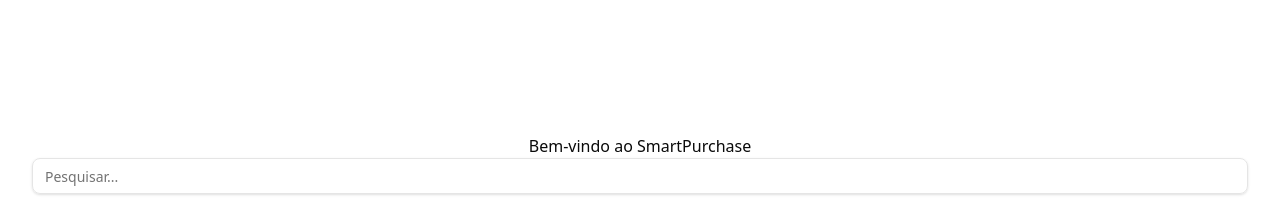
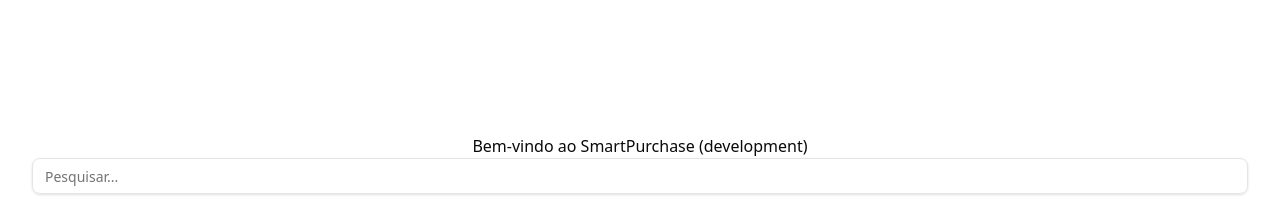
Before and after one commit to jhonattasantos/smartpurchase-ui, a React (Vite) app: page / in a window 1280 px wide. Shown: the part 234-458 px from the top of the page. Built offline with nearby package versions, Linux system fonts and the light colour scheme; no server answers; what miragejs would draw is missing.

Commit message:
feat: add environment variable support and update API base URL

```diff
--- a/src/App.tsx
+++ b/src/App.tsx
@@ -8,7 +8,7 @@
 
   return (
     <div className="App">
-      <h1>Bem-vindo ao SmartPurchase</h1>
+      <h1>Bem-vindo ao SmartPurchase ({import.meta.env.MODE})</h1>
       <Input placeholder="Pesquisar..." />
       <nav>
         <Button onClick={() => navigate("/company/register")}>Cadastrar Empresa</Button>
--- a/src/main.tsx
+++ b/src/main.tsx
@@ -1,4 +1,3 @@
-import React from 'react';
 import { StrictMode } from 'react'
 import { createRoot } from 'react-dom/client'
 import { BrowserRouter, Routes, Route } from 'react-router-dom';
@@ -7,7 +6,7 @@
 import { makeServer } from './mirage';
 import './index.css'
 
-if (process.env.NODE_ENV === 'development') {
+if (import.meta.env.MODE === 'development') {
   makeServer()
 }
 
--- a/src/services/api.ts
+++ b/src/services/api.ts
@@ -1,7 +1,7 @@
 import axios from 'axios';
 
 const api = axios.create({
-  baseURL: 'https://api.smartpurchase.com/api', // Exemplo de URL base
+  baseURL: import.meta.env.VITE_API_URL, // Usando variável de ambiente
 });
 
 export default api;
```
Also changed, not shown: 2 other files (tests, documents, lock files or other folders).
